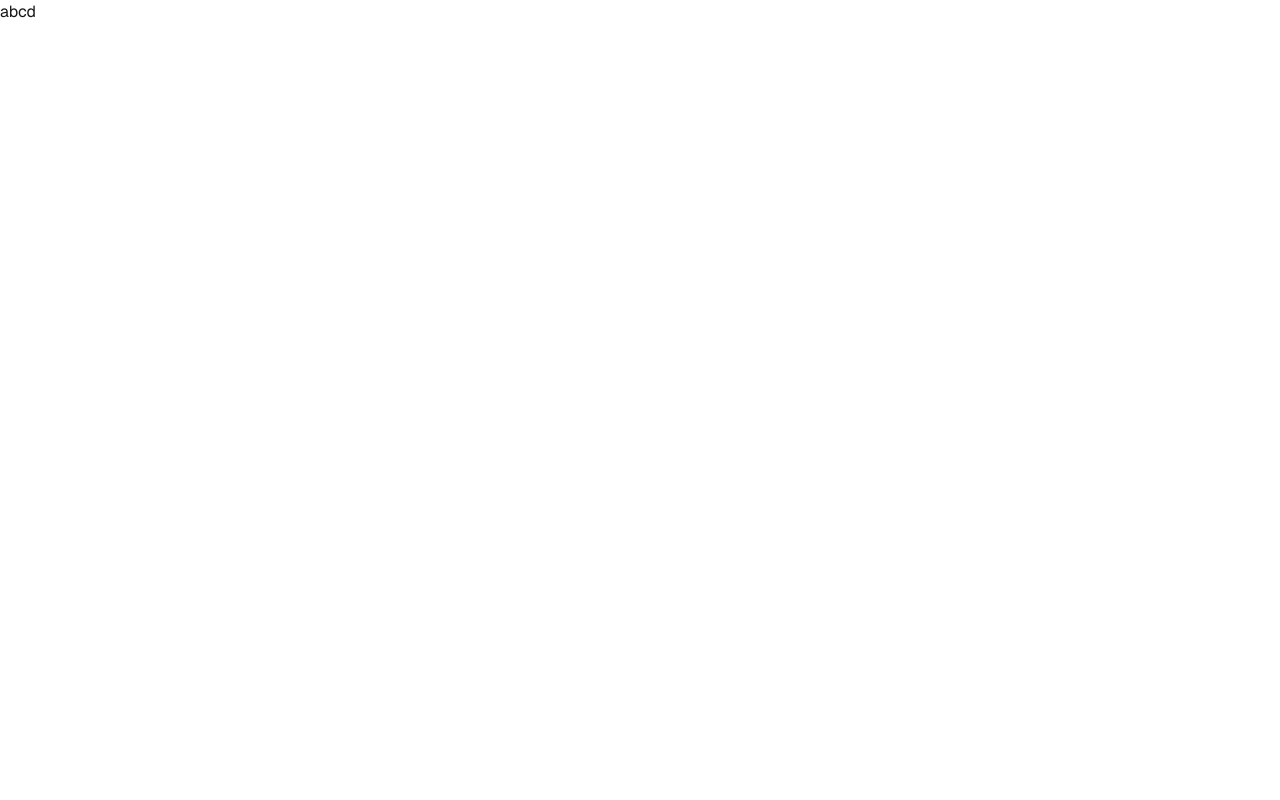
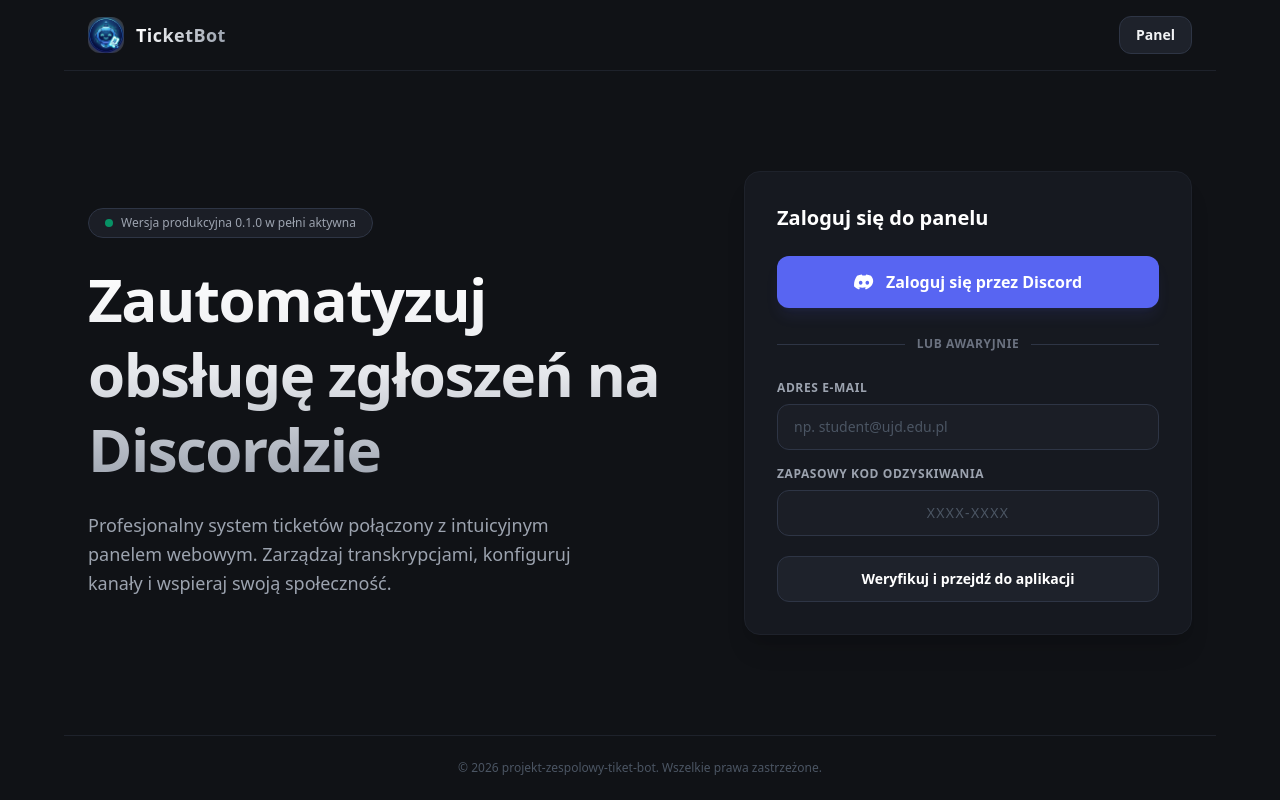
Before and after one commit to RoxelGaming/ProjektZespolowy, a Next.js app in the folder projekt-zespolowy-tiket-bot/: page / in a window 1280 px wide. Built offline with nearby package versions, Linux system fonts and the light colour scheme.

Commit message:
feat(landing): [SCRUM-292] zakonczenie prac nad strona glowna i formularzami awaryjnymi

```diff
--- a/projekt-zespolowy-tiket-bot/app/dashboard/page.tsx
+++ b/projekt-zespolowy-tiket-bot/app/dashboard/page.tsx
@@ -1,8 +1,30 @@
-export default function DashboardPage() {
+import Link from 'next/link';
+
+export default function DashboardMainPage() {
   return (
-    <div>
-      <h1>Panel zarządzania (Dashboard)</h1>
-      <p>Tutaj będzie interfejs bota.</p>
+    <div className="min-h-screen bg-[#101216] text-[#f2f3f5] p-8">
+      <div className="max-w-4xl mx-auto flex flex-col gap-6">
+        <div className="flex justify-between items-center border-b border-[#1e222b] pb-4">
+          <h1 className="text-2xl font-bold">🎛️ Główny Panel Zarządzania</h1>
+          <Link href="/" className="text-sm text-[#9ca3af] hover:text-white transition">
+            &larr; Wyloguj się
+          </Link>
+        </div>
+
+        <p className="text-[#9ca3af]">Witaj w panelu konfiguracyjnym bota. Wybierz sekcję z menu bocznego (w budowie):</p>
+
+        <div className="grid grid-cols-1 md:grid-cols-2 gap-4 mt-2">
+          <Link href="/dashboard/tickets" className="p-6 bg-[#161920] border border-[#2e3545] rounded-xl hover:border-[#5865F2] transition flex flex-col gap-2">
+            <h3 className="font-bold text-lg text-white">🎫 Zarządzanie Ticketami</h3>
+            <p className="text-sm text-[#9ca3af]">Podgląd otwartych zgłoszeń, transkrypcje i statystyki moderatorów.</p>
+          </Link>
+
+          <Link href="/dashboard/settings" className="p-6 bg-[#161920] border border-[#2e3545] rounded-xl hover:border-[#5865F2] transition flex flex-col gap-2">
+            <h3 className="font-bold text-lg text-white">⚙️ Ustawienia Bota</h3>
+            <p className="text-sm text-[#9ca3af]">Konfiguracja ról, kanałów powitalnych oraz uprawnień administracyjnych.</p>
+          </Link>
+        </div>
+      </div>
     </div>
   );
 }
--- a/projekt-zespolowy-tiket-bot/app/globals.css
+++ b/projekt-zespolowy-tiket-bot/app/globals.css
@@ -1,43 +1,18 @@
 @import "tailwindcss";
 
-:root {
-  --background: #ffffff;
-  --foreground: #171717;
-}
-
-@theme inline {
-  --color-background: var(--background);
-  --color-foreground: var(--foreground);
-  --font-sans: var(--font-geist-sans);
-  --font-mono: var(--font-geist-mono);
-}
-
-@media (prefers-color-scheme: dark) {
-  :root {
-    --background: #ffffff;
-    --foreground: #171717;
-
-    /* Nasze globalne zmienne do layoutu */
-    --headerWidth: 70px;
-    --headerColor: rgba(29, 29, 29, 0.935);
-    --sidebarWidth: 300px;
-    --sidebarCollapsedWidth: 70px;
+/*
+  Globalny reset i ustawienia bazowe dla Web Dashboardu.
+  Dzięki temu cała strona automatycznie zyska ciemną estetykę Discorda,
+  znikną domyślne marginesy przeglądarki, a czcionka będzie gładka.
+*/
+@layer base {
+  html, body {
+    margin: 0;
+    padding: 0;
+    background-color: #101216;
+    color: #f2f3f5;
+    font-family: ui-sans-serif, system-ui, -apple-system, BlinkMacSystemFont, "Segoe UI", Roboto, "Helvetica Neue", Arial, "Noto Sans", sans-serif, "Apple Color Emoji", "Segoe UI Emoji", "Segoe UI Symbol", "Noto Color Emoji";
+    -webkit-font-smoothing: antialiased;
+    -moz-osx-font-smoothing: grayscale;
   }
 }
-
-body {
-  background: var(--background);
-  color: var(--foreground);
-  width: 100%;
-  height: 100vh;
-
-  padding: 0;
-  margin: 0;
-
-  scroll-behavior: smooth;
-}
-
-main {
-  display: flex;
-  flex-direction: row;
-}
--- a/projekt-zespolowy-tiket-bot/app/layout.tsx
+++ b/projekt-zespolowy-tiket-bot/app/layout.tsx
@@ -1,32 +1,17 @@
-import type { Metadata } from "next";
-import { Geist, Geist_Mono } from "next/font/google";
-import "./globals.css";
+import "./globals.css"; // Ta linijka musi tu być!
 
-const geistSans = Geist({
-  variable: "--font-geist-sans",
-  subsets: ["latin"],
-});
-
-const geistMono = Geist_Mono({
-  variable: "--font-geist-mono",
-  subsets: ["latin"],
-});
-
-export const metadata: Metadata = {
-  title: "Create Next App",
-  description: "Generated by create next app",
+export const metadata = {
+  title: "TicketBot Dashboard",
+  description: "Projekt Zespołowy",
 };
 
 export default function RootLayout({
   children,
-}: Readonly<{
+}: {
   children: React.ReactNode;
-}>) {
+}) {
   return (
-    <html
-      lang="pl"
-      className={`${geistSans.variable} ${geistMono.variable} h-full antialiased`}
-    >
+    <html lang="pl">
       <body>{children}</body>
     </html>
   );
--- a/projekt-zespolowy-tiket-bot/app/page.tsx
+++ b/projekt-zespolowy-tiket-bot/app/page.tsx
@@ -1,8 +1,117 @@
-export default function Home() {
+import Link from 'next/link';
+import Image from 'next/image';
 
+export default function LandingPage() {
   return (
-    <>
-      <div>abcd</div>
-    </>
+    <div className="min-h-screen bg-[#101216] text-[#f2f3f5] font-sans flex flex-col justify-between">
+
+      {/* 1. Belka Górna / Navbar */}
+      <header className="max-w-6xl w-full mx-auto px-6 py-4 flex justify-between items-center border-b border-[#1e222b]">
+        <div className="flex items-center gap-3">
+          {/* Wykorzystanie Twojego oryginalnego logo z zachowaniem proporcji */}
+          <div className="relative w-9 h-9 overflow-hidden rounded-xl">
+            <Image
+              src="/LOGO.png"
+              alt="TicketBot Logo"
+              width={1153}
+              height={1153}
+              className="object-cover w-full h-full"
+              priority
+            />
+          </div>
+          <span className="font-bold text-lg tracking-wide bg-gradient-to-r from-white to-[#9ca3af] bg-clip-text text-transparent">
+            TicketBot
+          </span>
+        </div>
+        <Link
+          href="/dashboard"
+          className="bg-[#1e222b] hover:bg-[#2a2f3d] text-sm font-semibold px-4 py-2 rounded-xl transition border border-[#2e3545]"
+        >
+          Panel
+        </Link>
+      </header>
+
+      {/* 2. Główna Sekcja (Hero) & Prezentacja Funkcji (SCRUM-293) */}
+      <main className="max-w-6xl w-full mx-auto px-6 py-12 flex flex-col lg:flex-row items-center justify-between gap-12 my-auto">
+
+        {/* Lewa strona: Tekst i branding */}
+        <div className="flex flex-col items-center lg:items-start text-center lg:text-left gap-6 max-w-xl">
+          <div className="inline-flex items-center gap-2 bg-[#1b1e26] border border-[#2e3545] px-4 py-1.5 rounded-full text-xs font-medium text-[#9ca3af]">
+            <span className="w-2 h-2 rounded-full bg-emerald-500 animate-pulse"></span>
+            Wersja produkcyjna 0.1.0 w pełni aktywna
+          </div>
+
+          <h1 className="text-4xl md:text-6xl font-extrabold tracking-tight bg-gradient-to-b from-white via-[#e5e7eb] to-[#9ca3af] bg-clip-text text-transparent leading-tight">
+            Zautomatyzuj obsługę zgłoszeń na Discordzie
+          </h1>
+
+          <p className="text-base md:text-lg text-[#9ca3af] leading-relaxed max-w-lg">
+            Profesjonalny system ticketów połączony z intuicyjnym panelem webowym. Zarządzaj transkrypcjami, konfiguruj kanały i wspieraj swoją społeczność.
+          </p>
+        </div>
+
+        {/* Prawa strona: Sekcja Logowania (SCRUM-294 i SCRUM-295) */}
+        <div className="w-full max-w-md bg-[#161920] border border-[#1e222b] p-8 rounded-2xl shadow-xl flex flex-col gap-6">
+          <h2 className="text-xl font-bold text-white">Zaloguj się do panelu</h2>
+
+          {/* Przycisk Logowania Discord (SCRUM-294) */}
+          <Link
+            href="/dashboard"
+            className="w-full bg-[#5865F2] hover:bg-[#4752C4] text-white font-bold py-3.5 px-4 rounded-xl transition flex items-center justify-center gap-3 shadow-lg shadow-[#5865f2]/10 text-base"
+          >
+            <svg className="w-5 h-5 fill-current" viewBox="0 0 127.14 96.36">
+              <path d="M107.7,8.07A105.15,105.15,0,0,0,77.26,0a77.19,77.19,0,0,0-3.3,6.83A96.67,96.67,0,0,0,53.22,6.83,77.19,77.19,0,0,0,49.88,0,105.15,105.15,0,0,0,19.44,8.07C3.66,31.58-1.86,54.65,1,77.53A105.73,105.73,0,0,0,32,96.36a77.7,77.7,0,0,0,6.63-10.85,68.43,68.43,0,0,1-10.45-5c1,.07,1.93.15,2.87.21a75.11,75.11,0,0,0,44.93,0c1-.06,1.91-.14,2.87-.21a67.72,67.72,0,0,1-10.45,5,78.21,78.21,0,0,0,6.63,10.85,105.47,105.47,0,0,0,31.06-18.83C129.87,50.2,123.75,27.46,107.7,8.07ZM42.45,65.69C36.18,65.69,31,60,31,53S36.18,40.36,42.45,40.36,53.88,46,53.88,53,48.72,65.69,42.45,65.69Zm42.24,0C78.41,65.69,73.24,60,73.24,53S78.41,40.36,84.69,40.36,96.12,46,96.12,53,91,65.69,84.69,65.69Z"/>
+            </svg>
+            Zaloguj się przez Discord
+          </Link>
+
+          {/* Separator wizualny */}
+          <div className="flex items-center my-1">
+            <div className="flex-grow border-t border-[#2e3545]"></div>
+            <span className="px-3 text-xs text-[#6b7280] uppercase tracking-wider font-semibold">lub awaryjnie</span>
+            <div className="flex-grow border-t border-[#2e3545]"></div>
+          </div>
+
+          {/* Alternatywne metody logowania (SCRUM-295) */}
+          <form className="flex flex-col gap-4">
+            <div>
+              <label className="block text-xs font-semibold text-[#9ca3af] uppercase tracking-wider mb-2">
+                Adres E-mail
+              </label>
+              <input
+                type="email"
+                placeholder="np. student@ujd.edu.pl"
+                className="w-full bg-[#1b1e26] border border-[#2e3545] rounded-xl px-4 py-3 text-sm text-white placeholder-[#4b5563] focus:outline-none focus:border-[#5865F2] transition"
+              />
+            </div>
+
+            <div>
+              <label className="block text-xs font-semibold text-[#9ca3af] uppercase tracking-wider mb-2">
+                Zapasowy Kod Odzyskiwania
+              </label>
+              <input
+                type="text"
+                maxLength={8}
+                placeholder="XXXX-XXXX"
+                className="w-full bg-[#1b1e26] border border-[#2e3545] rounded-xl px-4 py-3 text-sm text-white placeholder-[#4b5563] focus:outline-none focus:border-[#5865F2] transition tracking-widest text-center uppercase"
+              />
+            </div>
+
+            <Link
+              href="/dashboard"
+              className="w-full text-center bg-[#1e222b] hover:bg-[#252a36] text-sm text-white font-semibold py-3 px-4 rounded-xl transition border border-[#2e3545] mt-1"
+            >
+              Weryfikuj i przejdź do aplikacji
+            </Link>
+          </form>
+        </div>
+      </main>
+
+      {/* 3. Stopka strony publicznej */}
+      <footer className="max-w-6xl w-full mx-auto px-6 py-6 text-center text-xs text-[#4b5563] border-t border-[#1e222b]">
+        &copy; {new Date().getFullYear()} projekt-zespolowy-tiket-bot. Wszelkie prawa zastrzeżone.
+      </footer>
+
+    </div>
   );
 }
```
